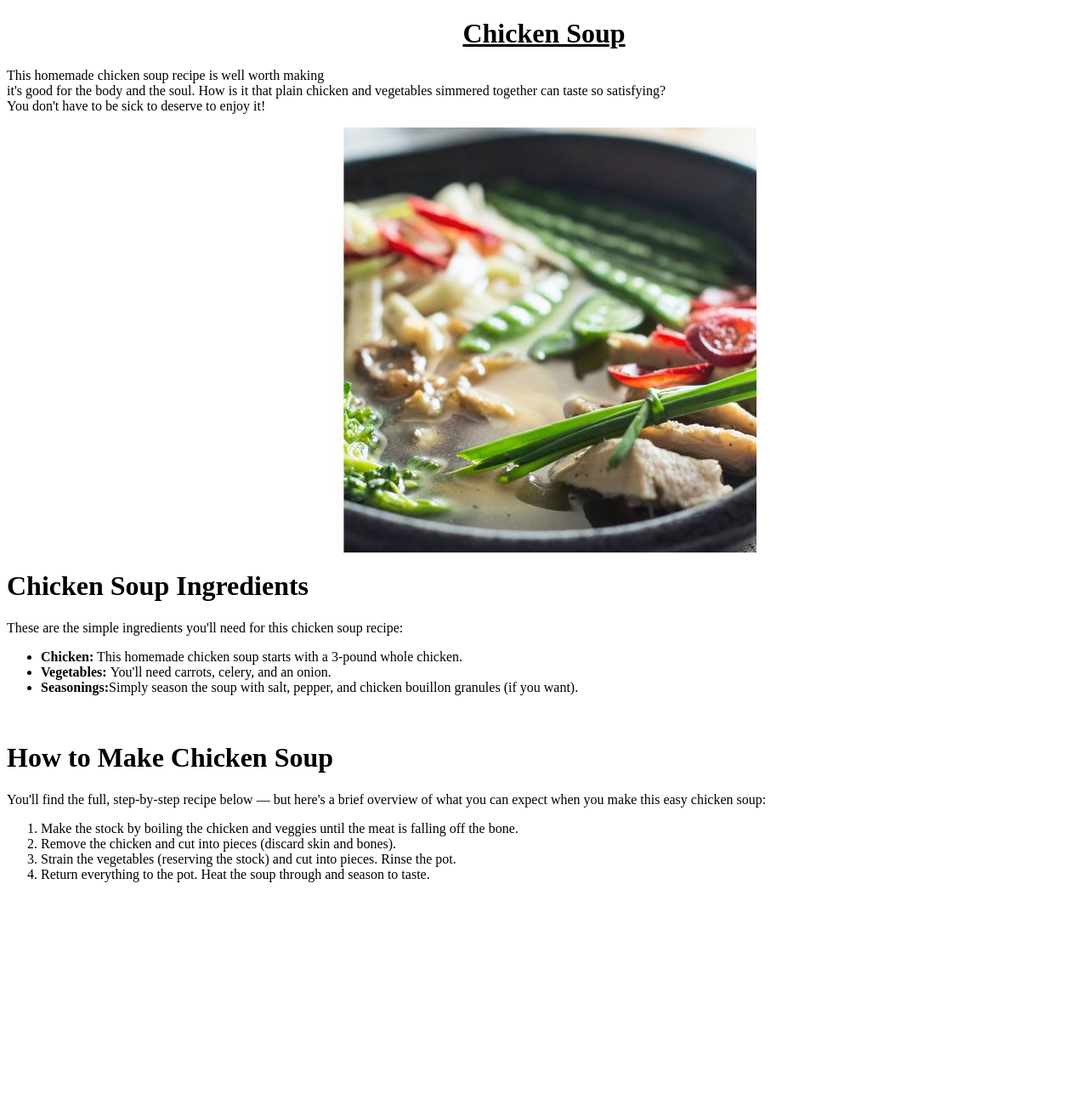
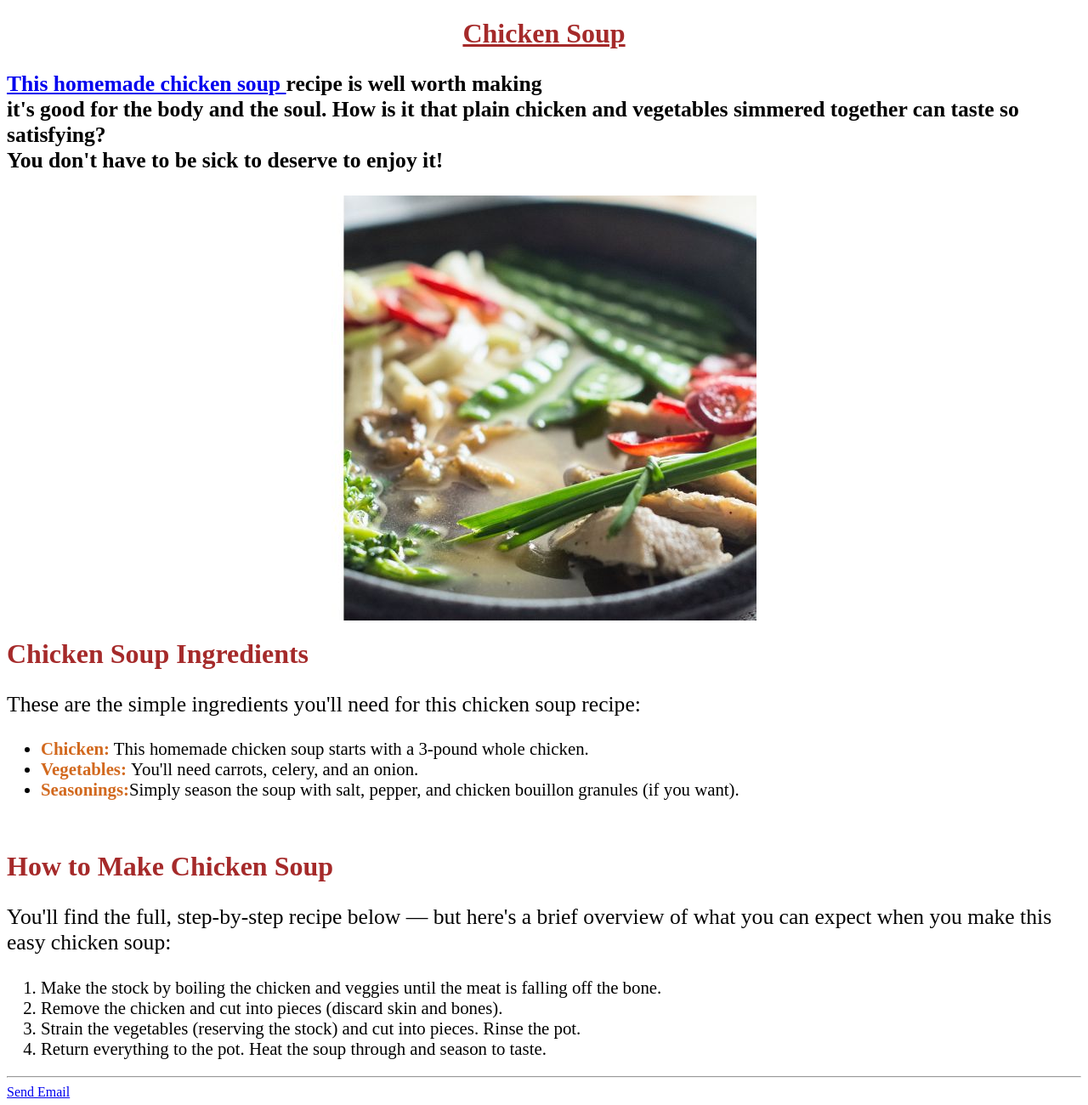
Before and after one commit to GhulamHaider79/Racipe-of-soup, a plain HTML site: page index.html in a window 1280 px wide. Shown: the whole page at 85% size. Before the commit the page ends 1054 px from the top, so only its background shows below. Drawn offline with Linux system fonts and the light colour scheme.

Commit message:
i have some change in my website

```diff
--- a/index.html
+++ b/index.html
@@ -7,37 +7,39 @@
     <title>Chicken Soup</title>
 </head>
 <bod>
-    <h1 align="center"><u>Chicken Soup</u></h1>
-    <p>This homemade chicken soup recipe is well worth making</br>
+    <h1 align="center" style="color:brown;"><u>Chicken Soup</u></h1>
+    <p style="font-size: 160%;"><b> <a href="https://www.allrecipes.com/recipe/8814/homemade-chicken-soup/" target="_blank">This homemade chicken soup </a> recipe is well worth making</br>
         it's good for the body and the soul.
          How is it that plain chicken and vegetables simmered
         together can taste so satisfying?</br>
-         You don't have to be sick to deserve to enjoy it!
+         You don't have to be sick to deserve to enjoy it!</b>
     </p>
-    <p>
+    <p style="font-size: 160%;">
        <center> <img src="soup.jpg" alt="chicken soup" width="500" height="500" align="center"></center>
     </p>
-    <h1>Chicken Soup Ingredients</h1>
-    <p>
+    <h1 style="color: brown;">Chicken Soup Ingredients</h1>
+    <p style="font-size: 160%;">
         These are the simple ingredients you'll need for this chicken soup recipe:
-        <ul>
-            <li><b> Chicken:</b> This homemade chicken soup starts with a 3-pound whole chicken.</li>
-            <li><b> Vegetables: </b> You'll need carrots, celery, and an onion.</li>
-            <li><b> Seasonings:</b>Simply season the soup with salt, pepper, and chicken bouillon granules (if you want).</li>
+        <ul style="font-size: 130%;" style="font-family: 'Courier New', Courier, monospace;">
+            <li><b style="color: chocolate;"> Chicken:</b> This homemade chicken soup starts with a 3-pound whole chicken.</li>
+            <li><b style="color: chocolate;"> Vegetables: </b> You'll need carrots, celery, and an onion.</li>
+            <li><b style="color: chocolate;"> Seasonings:</b>Simply season the soup with salt, pepper, and chicken bouillon granules (if you want).</li>
 
         </ul>
     </p></br>
-    <h1>How to Make Chicken Soup</h1>
-    <P>
+    <h1 style="color: brown;">How to Make Chicken Soup</h1>
+    <P style="font-size: 160%;">
         You'll find the full, step-by-step recipe below — but here's a brief overview of what you can expect when you make this easy chicken soup:
 
-        <ol>
+        <ol style="font-size: 130%;">
            <li> Make the stock by boiling the chicken and veggies until the meat is falling off the bone.</li>
            <li>Remove the chicken and cut into pieces (discard skin and bones).</li>
            <li>Strain the vegetables (reserving the stock) and cut into pieces. Rinse the pot.</li>
            <li>Return everything to the pot. Heat the soup through and season to taste.</li>
 
         </ol>
+        <hr>
+        <a href="mailto:Ghulamhaider11201@gmail.com">Send Email</a>
     </P>
 
 
```
Also changed, not shown: 2nd.webp (deleted).
